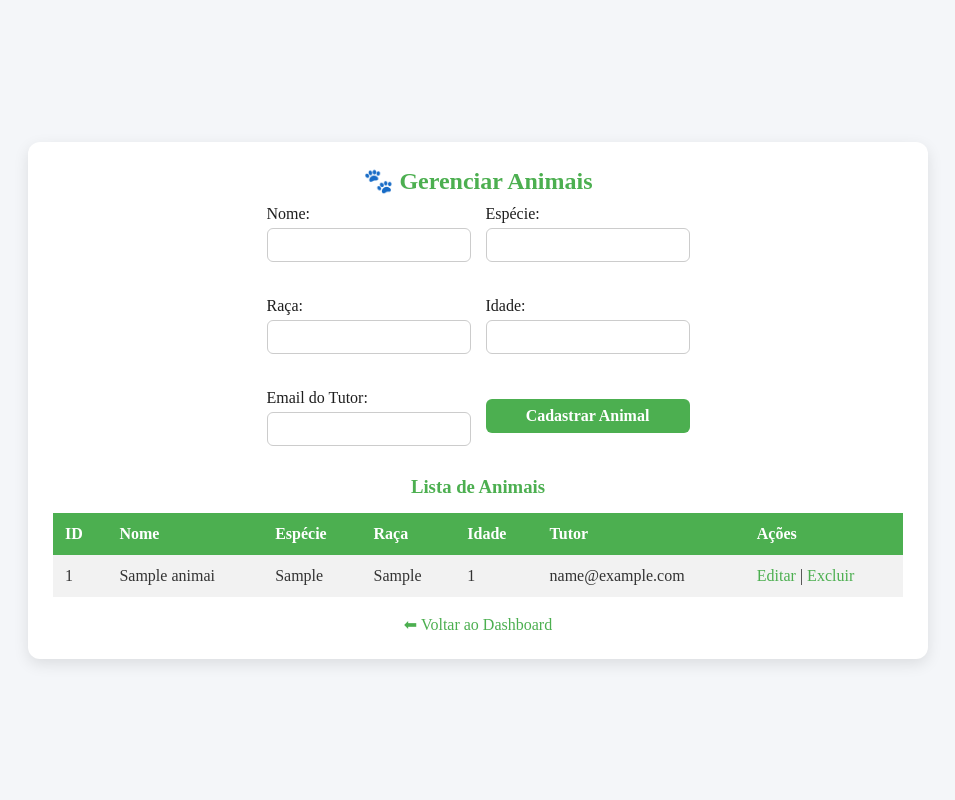
After one commit to NatyBernini/sistema-adocao-pet, a PHP site: page /animais.php in a window 1280 px wide. The commit adds this page. Shown: the whole page, without its empty margins (162-1117 px from the left). Run offline with PHP 8.4, Linux system fonts and the light colour scheme; the visitor is signed in with stand-in values (Sample User, id 1); tables that the repository leaves empty or names only in its code hold one stand-in row (values such as "Sample post").

Commit message:
Add files via upload

```diff
--- /dev/null
+++ b/login/animais.php
@@ -0,0 +1,242 @@
+<?php
+require_once 'conexao.php';
+
+if (session_status() === PHP_SESSION_NONE) {
+    session_start();
+}
+
+// Verifica se o usuário está logado
+if (!isset($_SESSION['usuario'])) {
+    header('Location: index.php');
+    exit;
+}
+
+// Variáveis
+$mensagem = "";
+
+// CREATE
+if (isset($_POST['acao']) && $_POST['acao'] === 'cadastrar') {
+    $nome = trim($_POST['nome']);
+    $especie = trim($_POST['especie']);
+    $raca = trim($_POST['raca']);
+    $idade = (int) $_POST['idade'];
+    $tutor_email = trim($_POST['tutor_email']);
+
+    if ($nome && $especie) {
+        $stmt = $pdo->prepare("INSERT INTO animais (nome, especie, raca, idade, tutor_email) VALUES (?, ?, ?, ?, ?)");
+        $stmt->execute([$nome, $especie, $raca, $idade, $tutor_email]);
+        $mensagem = "Animal cadastrado com sucesso!";
+    } else {
+        $mensagem = "Preencha pelo menos o nome e a espécie.";
+    }
+}
+
+// DELETE
+if (isset($_GET['excluir'])) {
+    $id = (int) $_GET['excluir'];
+    $pdo->prepare("DELETE FROM animais WHERE id = ?")->execute([$id]);
+    header("Location: animais.php");
+    exit;
+}
+
+// READ
+$stmt = $pdo->query("SELECT * FROM animais ORDER BY id DESC");
+$animais = $stmt->fetchAll(PDO::FETCH_ASSOC);
+
+// UPDATE
+if (isset($_POST['acao']) && $_POST['acao'] === 'editar') {
+    $id = (int) $_POST['id'];
+    $nome = trim($_POST['nome']);
+    $especie = trim($_POST['especie']);
+    $raca = trim($_POST['raca']);
+    $idade = (int) $_POST['idade'];
+    $tutor_email = trim($_POST['tutor_email']);
+
+    $stmt = $pdo->prepare("UPDATE animais SET nome=?, especie=?, raca=?, idade=?, tutor_email=? WHERE id=?");
+    $stmt->execute([$nome, $especie, $raca, $idade, $tutor_email, $id]);
+    header("Location: animais.php");
+    exit;
+}
+?>
+
+<!DOCTYPE html>
+<html lang="pt-br">
+<head>
+    <meta charset="UTF-8">
+    <title>Cadastro de Animais</title>
+    <link rel="stylesheet" href="style/login.css">
+    <style>
+        body {
+            font-family: 'Poppins', sans-serif;
+            background-color: #f4f6f9;
+            color: #333;
+        }
+        .container {
+            width: 90%;
+            max-width: 900px;
+            margin: 30px auto;
+            background-color: #fff;
+            padding: 25px;
+            border-radius: 12px;
+            box-shadow: 0 5px 15px rgba(0,0,0,0.1);
+        }
+        h2, h3 {
+            color: #4CAF50;
+        }
+        form {
+            display: grid;
+            grid-template-columns: 1fr 1fr;
+            gap: 15px;
+            margin-bottom: 20px;
+        }
+        form label {
+            font-weight: 500;
+        }
+        form input, form button {
+            padding: 8px 12px;
+            border-radius: 6px;
+            border: 1px solid #ccc;
+            width: 100%;
+        }
+        form button {
+            grid-column: span 2;
+            background-color: #4CAF50;
+            color: white;
+            border: none;
+            cursor: pointer;
+            font-weight: 600;
+            transition: background-color 0.3s;
+        }
+        form button:hover {
+            background-color: #45a049;
+        }
+        table {
+            width: 100%;
+            border-collapse: collapse;
+            margin-top: 15px;
+        }
+        table th, table td {
+            padding: 12px;
+            text-align: left;
+        }
+        table th {
+            background-color: #4CAF50;
+            color: white;
+        }
+        table tr:nth-child(even) {
+            background-color: #f2f2f2;
+        }
+        table tr:hover {
+            background-color: #e0f7e0;
+        }
+        a {
+            color: #4CAF50;
+            text-decoration: none;
+            font-weight: 500;
+        }
+        a:hover {
+            text-decoration: underline;
+        }
+        .mensagem {
+            padding: 10px;
+            background-color: #d4edda;
+            border: 1px solid #c3e6cb;
+            color: #155724;
+            border-radius: 6px;
+            margin-bottom: 15px;
+            transition: opacity 0.5s ease;
+        }
+        .nenhum-animal {
+            padding: 15px;
+            background-color: #fff3cd;
+            border: 1px solid #ffeeba;
+            color: #856404;
+            border-radius: 6px;
+            margin-top: 15px;
+        }
+    </style>
+</head>
+<body>
+    <div class="container">
+        <h2>🐾 Gerenciar Animais</h2>
+
+        <?php if($mensagem): ?>
+            <div class="mensagem" id="mensagem"><?= htmlspecialchars($mensagem) ?></div>
+        <?php endif; ?>
+
+        <!-- Formulário de cadastro -->
+        <form method="post">
+            <input type="hidden" name="acao" value="cadastrar">
+            <div>
+                <label>Nome:</label>
+                <input type="text" name="nome" required>
+            </div>
+            <div>
+                <label>Espécie:</label>
+                <input type="text" name="especie" required>
+            </div>
+            <div>
+                <label>Raça:</label>
+                <input type="text" name="raca">
+            </div>
+            <div>
+                <label>Idade:</label>
+                <input type="number" name="idade" min="0">
+            </div>
+            <div>
+                <label>Email do Tutor:</label>
+                <input type="email" name="tutor_email">
+            </div>
+            <div>
+                <button type="submit">Cadastrar Animal</button>
+            </div>
+        </form>
+
+        <!-- Lista de animais -->
+        <?php if(count($animais) > 0): ?>
+            <h3>Lista de Animais</h3>
+            <table>
+                <tr>
+                    <th>ID</th>
+                    <th>Nome</th>
+                    <th>Espécie</th>
+                    <th>Raça</th>
+                    <th>Idade</th>
+                    <th>Tutor</th>
+                    <th>Ações</th>
+                </tr>
+                <?php foreach ($animais as $a): ?>
+                <tr>
+                    <td><?= $a['id'] ?></td>
+                    <td><?= htmlspecialchars($a['nome']) ?></td>
+                    <td><?= htmlspecialchars($a['especie']) ?></td>
+                    <td><?= htmlspecialchars($a['raca']) ?></td>
+                    <td><?= $a['idade'] ?></td>
+                    <td><?= htmlspecialchars($a['tutor_email']) ?></td>
+                    <td>
+                        <a href="animais_editar.php?id=<?= $a['id'] ?>">Editar</a> |
+                        <a href="?excluir=<?= $a['id'] ?>" onclick="return confirm('Excluir este animal?')">Excluir</a>
+                    </td>
+                </tr>
+                <?php endforeach; ?>
+            </table>
+        <?php else: ?>
+            <div class="nenhum-animal">Nenhum animal cadastrado ainda.</div>
+        <?php endif; ?>
+
+        <br>
+        <a href="dashboard.php">⬅ Voltar ao Dashboard</a>
+    </div>
+
+    <script>
+        // Faz a mensagem desaparecer após 3 segundos
+        const msg = document.getElementById('mensagem');
+        if (msg) {
+            setTimeout(() => {
+                msg.style.opacity = '0';
+                setTimeout(() => { msg.remove(); }, 500);
+            }, 3000);
+        }
+    </script>
+</body>
+</html>
--- a/login/dashboard.php
+++ b/login/dashboard.php
@@ -2,7 +2,7 @@
     $perfil_requerido = 'admin';
     require_once 'verifica_sessao.php';
 
-    $tempo_expiracao = 20;
+    $tempo_expiracao = 60*60;
 
     // Calcula o tempo restante para expiração
     $ultima_atividade = $_SESSION['ultima_atividade'] ?? time();
@@ -30,8 +30,7 @@
         <div class="container-form">
             <p>Seu perfil: <?= htmlspecialchars($_SESSION['perfil']) ?></p>
 
-            <!-- Contador de sessão -->
-            <p>Tempo para expirar a sessão: <span id="contador-expiracao"><?= $tempo_restante ?></span> segundos</p>
+            <a href="animais.php">🐕 Cadastrar e Gerenciar Animais</a>
 
             <form action="logout.php" method="post">
                 <button type="submit">Sair</button>
--- a/login/verifica_sessao.php
+++ b/login/verifica_sessao.php
@@ -1,7 +1,7 @@
 <?php
 session_start();
 
-$tempo_expiracao = 20;
+$tempo_expiracao = 60*60;
 
 // Verifica se o usuário está logado
 if (!isset($_SESSION['usuario'])) {
```
Also changed, not shown: login/animais_editar.php (added, +123 -0 lines), login/autentica.php (+10 -5 lines).
